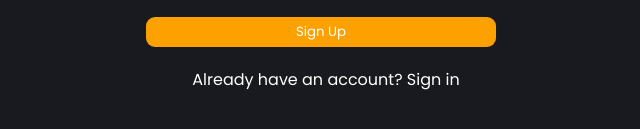
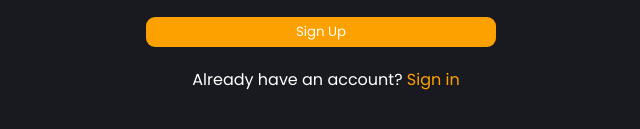
Before and after one commit to sarahajrizi/ParkingManagementSystem, a plain HTML site: page signup.html in a window 1280 px wide. Shown: the part 525-654 px from the top of the page, 294-934 px from the left. Drawn offline with Linux system fonts and the light colour scheme.

Commit message:
little changes

```diff
--- a/signup.html
+++ b/signup.html
@@ -21,7 +21,7 @@
             <input type="password" name="confirm_password" placeholder="Confirm Password" required>
             <button type="submit" name="signup-submit">Sign Up</button>
         </form>
-        <a href="">Already have an account? <span>Sign in</span></a>
+        <a href="SignIn.html">Already have an account? <span>Sign in</span></a>
     </div>
 </div>
 </body>
--- a/style.css
+++ b/style.css
@@ -55,10 +55,10 @@ input::placeholder{
     text-align: center;
     padding-right: 40px;
 justify-content: center;}
-.signup-section span{
+
+.signup-form  a span{
     color: #FDA100;
     background-color: #191A1F;
-    color: white;
     font-family: 'Poppins';
 }
 .signin{
```
Also changed, not shown: SignIn.html (+1 -1 lines).
